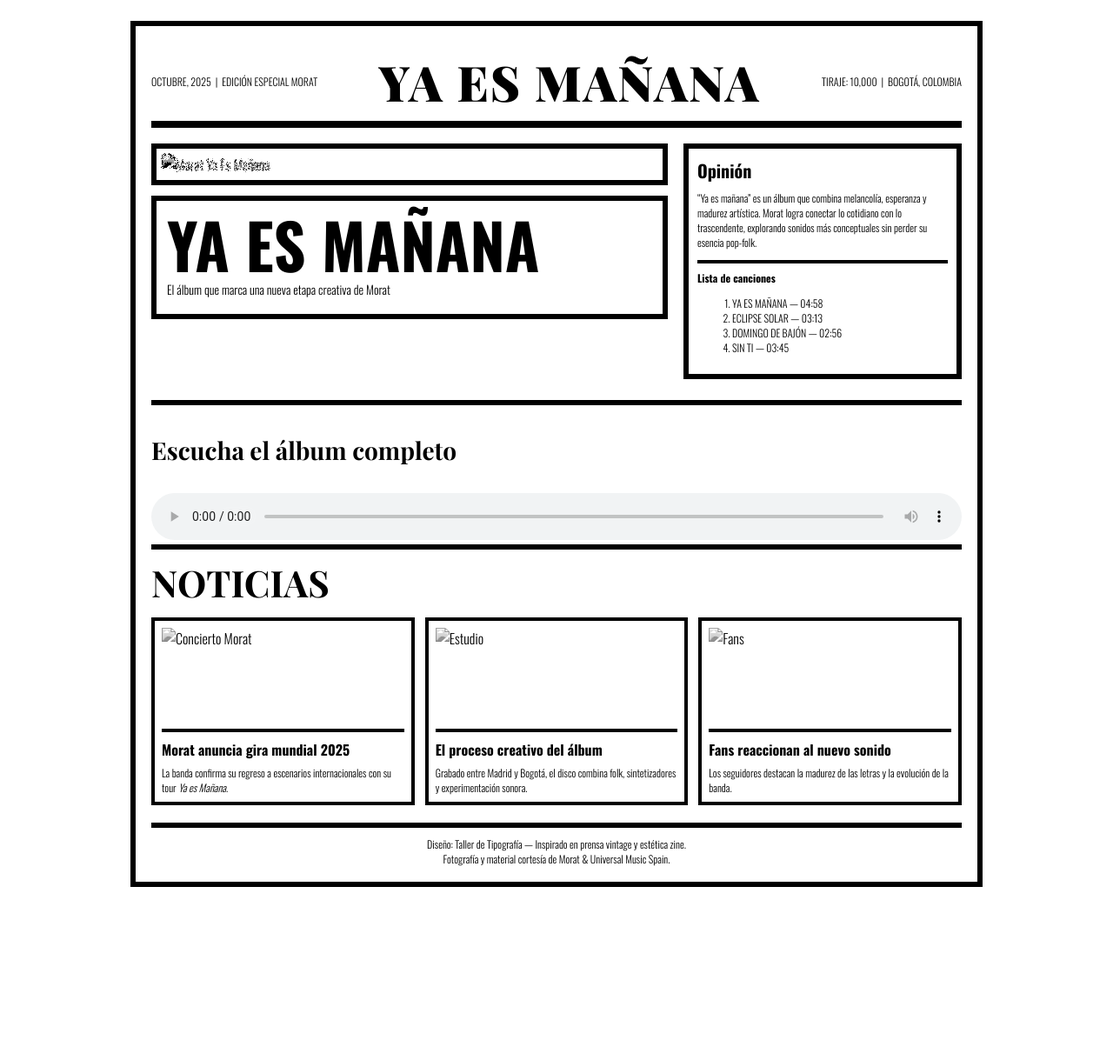
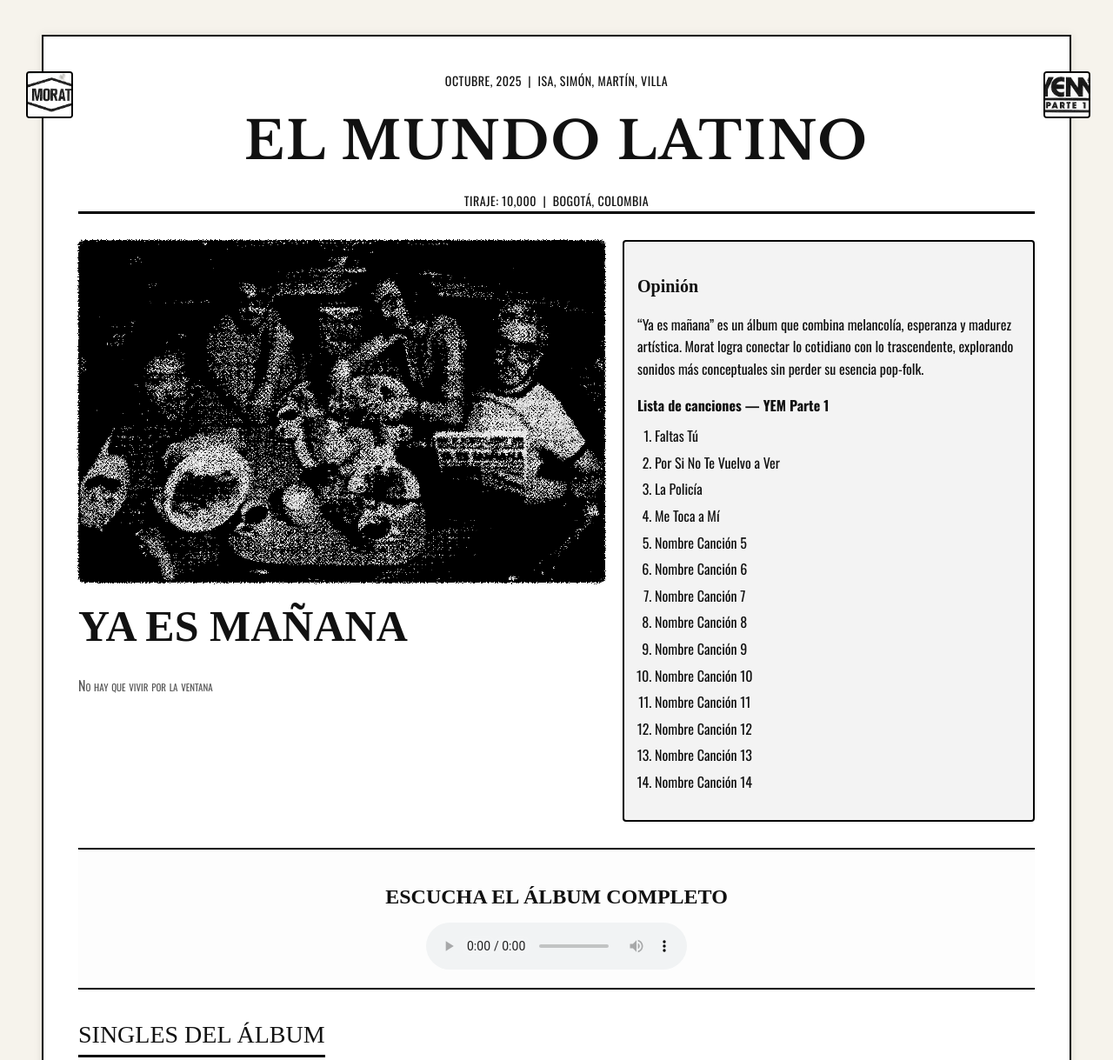
Before and after one commit to Zorro-Buenrostro/El-Mundo.Latino, a plain HTML site: page index.html in a window 1280 px wide. Shown: the top 1219 px of the page at 87% size. Before the commit the page ends 1044 px from the top, so only its background shows below. Drawn offline with nearby package versions, Linux system fonts and the light colour scheme.

Commit message:
hermoseado
100/100

```diff
--- a/estilos.css
+++ b/estilos.css
@@ -1,170 +1,217 @@
-* {
-  box-sizing: border-box;
-}
-html,
+/* ============================
+   ESTILOS GENERALES
+============================ */
 body {
   margin: 0;
+  background: #f6f3ec;
+  font-family: "Oswald", sans-serif;
+  color: #111;
+  line-height: 1.6;
+}
+
+/* Efecto halftone */
+.halftone {
+  filter: url(#halftone);
+}
+
+/* ============================
+   CONTENEDOR PRINCIPAL
+============================ */
+.paper {
+  max-width: 1100px;
+  margin: 40px auto;
   background: #fff;
-  color: #000;
-  font-family: "Oswald", Arial, sans-serif;
+  box-shadow: 0 0 10px rgba(0, 0, 0, 0.1);
+  padding: 40px;
+  border: 2px solid #000;
 }
-.paper {
-  max-width: 980px;
-  margin: 24px auto;
-  padding: 18px;
-  border: 6px solid #000;
+
+/* ============================
+   ENCABEZADO
+============================ */
+.masthead {
+  text-align: center;
+  border-bottom: 3px solid #000;
+  margin-bottom: 30px;
+  position: relative;
 }
-.masthead {
-  display: flex;
-  align-items: center;
-  justify-content: space-between;
-  border-bottom: 8px solid #000;
-  padding: 8px 0;
-}
-.masthead .title {
-  font-family: "Playfair Display", serif;
-  font-weight: 900;
-  letter-spacing: 2px;
-  font-size: 56px;
-}
+
 .masthead .meta {
-  font-size: 12px;
+  font-size: 14px;
+  letter-spacing: 0.5px;
   text-transform: uppercase;
 }
+
+.title {
+  font-family: "Libre Baskerville", serif;
+  font-weight: 900;
+  font-size: 64px;
+  letter-spacing: 2px;
+  margin: 10px 0;
+}
+
+.side-photo-left img,
+.side-photo-right img {
+  border: 2px solid black;
+  border-radius: 4px;
+}
+
+/* ============================
+   PORTADA PRINCIPAL
+============================ */
 .lead {
-  display: grid;
-  grid-template-columns: 1fr 320px;
-  gap: 18px;
-  padding-top: 18px;
+  display: flex;
+  flex-wrap: wrap;
+  gap: 20px;
 }
-.hero {
-  border: 6px solid #000;
-  padding: 6px;
-  background: #fff;
-}
+
 .hero img {
   width: 100%;
+  max-width: 600px;
   height: auto;
+  border: 3px solid #000;
+  border-radius: 6px;
   display: block;
-  mix-blend-mode: multiply;
+  margin-bottom: 10px;
 }
-.halftone {
-  filter: url(#halftone) grayscale(1) contrast(1.1);
-}
-.headline {
-  margin-top: 12px;
-  padding: 18px 12px;
-  border: 6px solid #000;
-  background: #fff;
-}
+
 .headline h1 {
-  font-size: 72px;
-  line-height: 0.9;
-  margin: 0;
+  font-family: "Playfair Display", serif;
+  font-size: 50px;
+  margin: 10px 0;
   text-transform: uppercase;
 }
-.headline p {
-  margin: 8px 0 0;
-  font-size: 14px;
+
+.smallcaps {
+  font-variant: small-caps;
+  font-size: 16px;
+  color: #555;
 }
+
+/* ============================
+   COLUMNA OPINIÓN / LISTA
+============================ */
 aside {
-  border: 6px solid #000;
-  padding: 10px;
+  flex: 1;
+  min-width: 250px;
+  background: #f3f3f3;
+  border: 2px solid #000;
+  padding: 15px;
+  border-radius: 4px;
 }
+
 aside h3 {
-  margin: 0;
+  font-family: "Playfair Display", serif;
   font-size: 20px;
+  margin-bottom: 10px;
 }
-aside p {
-  font-size: 12px;
-  margin-top: 8px;
+
+.lista ol {
+  padding-left: 20px;
+  margin-top: 10px;
 }
-.lista {
-  border-top: 4px solid #000;
-  margin-top: 12px;
-  padding-top: 8px;
-  font-size: 12px;
+
+.lista li {
+  margin-bottom: 5px;
 }
+
+/* ============================
+   MÚSICA
+============================ */
+.music-player {
+  margin-top: 30px;
+  padding: 15px;
+  border-top: 2px solid #000;
+  border-bottom: 2px solid #000;
+  background: #fdfdfd;
+  text-align: center;
+}
+
+.music-player h2 {
+  font-family: "Playfair Display", serif;
+  text-transform: uppercase;
+  margin-bottom: 10px;
+}
+
+/* ============================
+   SECCIONES Y CARDS
+============================ */
 .section-title {
+  font-size: 28px;
   font-family: "Playfair Display", serif;
-  font-size: 42px;
-  border-top: 6px solid #000;
-  padding-top: 10px;
-  margin-bottom: 12px;
   text-transform: uppercase;
+  margin: 30px 0 20px;
+  border-bottom: 3px solid #000;
+  display: inline-block;
 }
+
 .cards {
   display: grid;
-  grid-template-columns: repeat(3, 1fr);
-  gap: 12px;
+  grid-template-columns: repeat(auto-fit, minmax(240px, 1fr));
+  gap: 20px;
 }
+
 .card {
-  border: 4px solid #000;
-  padding: 8px;
+  border: 2px solid #000;
+  padding: 15px;
+  border-radius: 6px;
   background: #fff;
+  transition: transform 0.2s ease;
 }
-.card .thumb {
-  height: 120px;
-  overflow: hidden;
-  border-bottom: 4px solid #000;
-  margin-bottom: 8px;
+
+.card:hover {
+  transform: scale(1.02);
 }
+
 .card img {
   width: 100%;
-  height: 100%;
-  object-fit: cover;
-  filter: grayscale(1);
+  height: auto;
+  border-radius: 4px;
+  border: 1px solid #000;
+  margin-bottom: 10px;
 }
-.card h3 {
-  font-size: 16px;
-  margin: 6px 0 0;
-  font-weight: 700;
+
+/* ============================
+   PIE DE PÁGINA
+============================ */
+.footer {
+  text-align: center;
+  font-size: 14px;
+  margin-top: 40px;
+  padding-top: 20px;
+  border-top: 2px solid #000;
+  color: #333;
+  line-height: 1.4;
 }
-.card p {
-  font-size: 12px;
-  margin: 6px 0 0;
+
+/* ============================
+   IMÁGENES RANDOM DE MORAT
+============================ */
+.random-photo {
+  width: 100%;
+  margin: 20px 0;
+  border: 2px solid black;
+  border-radius: 6px;
+  filter: grayscale(100%);
 }
-.music-player {
-  margin-top: 24px;
-  border-top: 6px solid #000;
-  padding-top: 10px;
-}
-.music-player h2 {
-  font-family: "Playfair Display", serif;
-  font-size: 28px;
-}
-.music-player audio {
-  width: 100%;
-  margin-top: 8px;
-}
-.footer {
-  margin-top: 20px;
-  border-top: 6px solid #000;
-  padding-top: 10px;
-  font-size: 12px;
-  text-align: center;
-}
-@media (max-width: 880px) {
+
+/* ============================
+   RESPONSIVE
+============================ */
+@media (max-width: 768px) {
   .lead {
-    grid-template-columns: 1fr;
+    flex-direction: column;
   }
-  .cards {
-    grid-template-columns: repeat(2, 1fr);
-  }
-  .masthead .title {
-    font-size: 36px;
-  }
-  .headline h1 {
+
+  .title {
     font-size: 40px;
   }
-}
-@media (max-width: 480px) {
-  .cards {
-    grid-template-columns: 1fr;
+
+  aside {
+    order: 2;
   }
-  .masthead {
-    flex-direction: column;
-    align-items: flex-start;
-    gap: 8px;
+
+  .hero img {
+    max-width: 100%;
   }
 }
--- a/index.html
+++ b/index.html
@@ -3,19 +3,16 @@
   <head>
     <meta charset="utf-8" />
     <meta name="viewport" content="width=device-width,initial-scale=1" />
-    <title>Periódico — Morat: Ya es Mañana</title>
+    <title>Periódico — YEM Parte 1</title>
 
-    <!-- Fuentes Google -->
     <link
-      href="https://fonts.googleapis.com/css2?family=Playfair+Display:wght@700;900&family=Oswald:wght@300;700&display=swap"
+      href="https://fonts.googleapis.com/css2?family=Libre+Baskerville:ital,wght@0,700;1,700&family=Oswald:wght@400;700&display=swap"
       rel="stylesheet"
     />
 
-    <!-- Estilos externos -->
     <link rel="stylesheet" href="estilos.css" />
   </head>
   <body>
-    <!-- Filtro SVG para efecto halftone -->
     <svg width="0" height="0" style="position: absolute">
       <filter id="halftone">
         <feColorMatrix
@@ -52,30 +49,67 @@
     </svg>
 
     <div class="paper">
-      <header class="masthead">
+      <header class="masthead" style="position: relative">
+        <div
+          class="side-photo-left"
+          style="
+            position: absolute;
+            left: -60px;
+            top: 0;
+            width: 50px;
+            height: 50px;
+          "
+        >
+          <img
+            src="mly.jpg"
+            alt="Morat"
+            style="width: 100%; height: 100%; object-fit: cover"
+          />
+        </div>
+
         <div class="meta">
-          Octubre, 2025 &nbsp;|&nbsp; Edición Especial Morat
+          Octubre, 2025 &nbsp;|&nbsp; Isa, Simón, Martín, Villa
         </div>
-        <div class="title">YA ES MAÑANA</div>
+        <div
+          class="title"
+          style="
+            font-family: 'Libre Baskerville', serif;
+            font-size: 60px;
+            letter-spacing: 2px;
+          "
+        >
+          EL MUNDO LATINO
+        </div>
         <div class="meta">Tiraje: 10,000 &nbsp;|&nbsp; Bogotá, Colombia</div>
+
+        <div
+          class="side-photo-right"
+          style="
+            position: absolute;
+            right: -60px;
+            top: 0;
+            width: 50px;
+            height: 50px;
+          "
+        >
+          <img
+            src="yp1.jpg"
+            alt="YEM"
+            style="width: 100%; height: 100%; object-fit: cover"
+          />
+        </div>
       </header>
 
       <main>
         <section class="lead">
           <div>
             <div class="hero">
-              <img
-                src="images/hero.jpg"
-                alt="Morat Ya Es Mañana"
-                class="halftone"
-              />
+              <img src="portada.jpg" alt="Morat portada YEM" class="halftone" />
             </div>
 
             <div class="headline">
               <h1>YA ES MAÑANA</h1>
-              <p class="smallcaps">
-                El álbum que marca una nueva etapa creativa de Morat
-              </p>
+              <p class="smallcaps">No hay que vivir por la ventana</p>
             </div>
           </div>
 
@@ -89,18 +123,27 @@
             </p>
 
             <div class="lista">
-              <strong>Lista de canciones</strong>
+              <strong>Lista de canciones — YEM Parte 1</strong>
               <ol>
-                <li>YA ES MAÑANA — 04:58</li>
-                <li>ECLIPSE SOLAR — 03:13</li>
-                <li>DOMINGO DE BAJÓN — 02:56</li>
-                <li>SIN TI — 03:45</li>
+                <li>Faltas Tú</li>
+                <li>Por Si No Te Vuelvo a Ver</li>
+                <li>La Policía</li>
+                <li>Me Toca a Mí</li>
+                <li>Nombre Canción 5</li>
+                <li>Nombre Canción 6</li>
+                <li>Nombre Canción 7</li>
+                <li>Nombre Canción 8</li>
+                <li>Nombre Canción 9</li>
+                <li>Nombre Canción 10</li>
+                <li>Nombre Canción 11</li>
+                <li>Nombre Canción 12</li>
+                <li>Nombre Canción 13</li>
+                <li>Nombre Canción 14</li>
               </ol>
             </div>
           </aside>
         </section>
 
-        <!-- 🎧 Reproductor musical automático -->
         <section class="music-player">
           <h2>Escucha el álbum completo</h2>
           <audio id="player" controls autoplay></audio>
@@ -108,20 +151,19 @@
 
         <script>
           const canciones = [
-            "musica/01-ya-es-manana.mp3",
-            "musica/02-eclipse-solar.mp3",
-            "musica/03-domingo-de-bajon.mp3",
-            "musica/04-sin-ti.mp3",
+            "musica/01-faltas-tu.mp3",
+            "musica/02-por-si-no-te-vuelvo-a-ver.mp3",
+            "musica/03-la-policia.mp3",
+            "musica/04-me-toca-a-mi.mp3",
+            // agrega las otras 10 si las tienes
           ];
 
           let actual = 0;
           const player = document.getElementById("player");
 
-          // Cargar primera canción
           player.src = canciones[actual];
           player.play();
 
-          // Reproducir siguiente al terminar
           player.addEventListener("ended", () => {
             actual = (actual + 1) % canciones.length;
             player.src = canciones[actual];
@@ -130,39 +172,41 @@
         </script>
 
         <section class="sections">
-          <div class="section-title">Noticias</div>
+          <div class="section-title">Singles del álbum</div>
           <div class="cards">
             <article class="card">
               <div class="thumb">
-                <img src="images/thumb1.jpg" alt="Concierto Morat" />
+                <img src="faltas tu.jpg" alt="Faltas Tú" />
               </div>
-              <h3>Morat anuncia gira mundial 2025</h3>
+              <h3>Faltas Tú</h3>
+              <p>Portada del primer single de YEM, lanzado en abril de 2024.</p>
+            </article>
+
+            <article class="card">
+              <div class="thumb">
+                <img src="psntvav.jpg" alt="Por Si No Te Vuelvo a Ver" />
+              </div>
+              <h3>Por Si No Te Vuelvo a Ver</h3>
               <p>
-                La banda confirma su regreso a escenarios internacionales con su
-                tour <em>Ya es Mañana</em>.
+                Portada del segundo single de YEM, lanzado en septiembre de
+                2024.
               </p>
             </article>
 
             <article class="card">
               <div class="thumb">
-                <img src="images/thumb2.jpg" alt="Estudio" />
+                <img src="policia.jpg" alt="La Policía" />
               </div>
-              <h3>El proceso creativo del álbum</h3>
-              <p>
-                Grabado entre Madrid y Bogotá, el disco combina folk,
-                sintetizadores y experimentación sonora.
-              </p>
+              <h3>La Policía</h3>
+              <p>Portada del single grabado en México, mayo de 2024.</p>
             </article>
 
             <article class="card">
               <div class="thumb">
-                <img src="images/thumb3.jpg" alt="Fans" />
+                <img src="toca.jpg" alt="Me Toca a Mí" />
               </div>
-              <h3>Fans reaccionan al nuevo sonido</h3>
-              <p>
-                Los seguidores destacan la madurez de las letras y la evolución
-                de la banda.
-              </p>
+              <h3>Me Toca a Mí</h3>
+              <p>Portada del cuarto single de YEM junto a Camilo.</p>
             </article>
           </div>
         </section>
@@ -171,7 +215,7 @@
       <footer class="footer">
         Diseño: Taller de Tipografía — Inspirado en prensa vintage y estética
         zine.
-        <br />Fotografía y material cortesía de Morat & Universal Music Spain.
+        <br />Fotografía y material cortesía de Morat & YEM Records.
       </footer>
     </div>
   </body>
```
Also changed, not shown: contrapor.jpg (added), corren.jpg (added), desayuno largo.jpg (added), desayuno.jpg (added), faltas tu.jpg (added), misterio.jpg (added), mly.jpg (added), morat riendo.jpg (added), ojom.jpg (added), policia.jpg (added), portada.jpg (added), posando.jpg (added), psntvav.jpg (added), toca.jpg (added), 1 more files.
